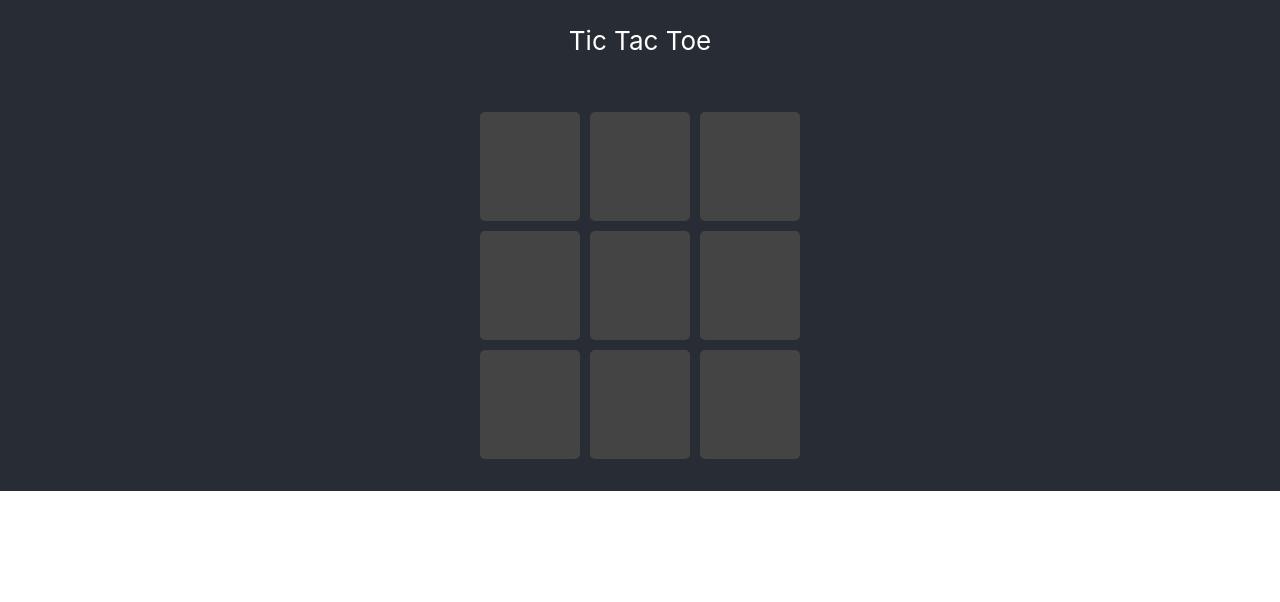
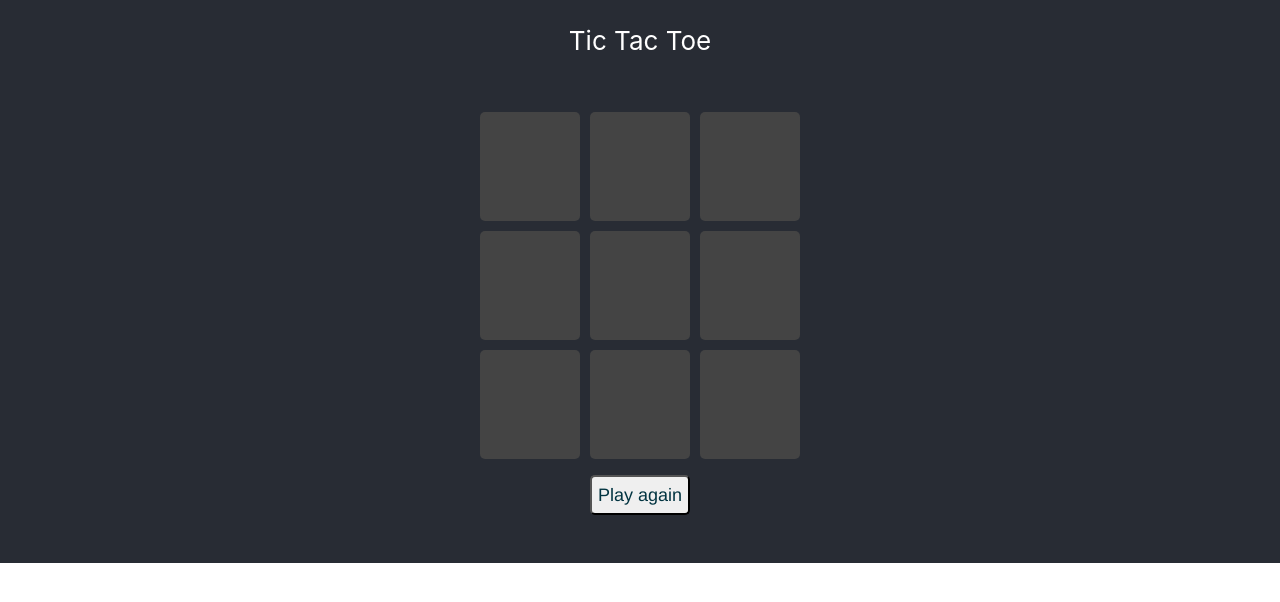
Before and after one commit to 0oooo/pairing, a React (Create React App) app in the folder my-first-game/: page / in a window 1280 px wide. Shown: the top 602 px of the page. Built offline with nearby package versions, Linux system fonts and the light colour scheme.

Commit message:
Add play again button

```diff
--- a/my-first-game/src/components/Board.js
+++ b/my-first-game/src/components/Board.js
@@ -3,6 +3,7 @@ import React, {
 } from 'react';
 import './Board.css';
 import Tile from './Tile.js';
+import Button from './Button.js';
 import uuid from 'react-uuid';
 
 const Board = (props) => {
@@ -64,6 +65,8 @@ const Board = (props) => {
 
     const diagonalsSet = new Set(["[0, 0]", "[0, 2]", "[1, 1]", "[2, 0]", "[2, 2]"]);
 
+    const winningMessage = "And the winner is player ";
+
     const drawGame = (coordinates) => {
         const newTiles = [...tiles];
         newTiles[coordinates.y][coordinates.x] = player;
@@ -108,11 +111,23 @@ const Board = (props) => {
     }
 
     const setWinner = () =>{
+        const winner = winningMessage + player;
         document.getElementById("winner").style.display = 'block';
-        document.getElementById("winner").innerHTML += " " + player;
+        document.getElementById("winner").innerHTML += winner;
     }
 
-    const handler = (coordinates) => {
+    const checkWinner = (coordinates) => {
+        if(rows[coordinates.y][player] === 2) return true
+
+        if(columns[coordinates.x][player] === 2) return true;
+
+        if(isDiagonal1(coordinates) && diagonals[0][player] === 2) return true;
+        if(isDiagonal2(coordinates) && diagonals[1][player] === 2) return true;
+
+        return false
+    }
+
+    const playHandler = (coordinates) => {
         if(play){
             if(!canPlay(coordinates)) return
             drawGame(coordinates);
@@ -130,15 +145,62 @@ const Board = (props) => {
         }
     }
 
-    const checkWinner = (coordinates) => {
-        if(rows[coordinates.y][player] === 2) return true
+    const buttonHandler = () => {
 
-        if(columns[coordinates.x][player] === 2) return true;
+        const newTiles = [
+            [null, null, null],
+            [null, null, null],
+            [null, null, null],
+        ];
+        setTiles(newTiles);
 
-        if(isDiagonal1(coordinates) && diagonals[0][player] === 2) return true;
-        if(isDiagonal2(coordinates) && diagonals[1][player] === 2) return true;
+        const newRows = {
+            0: {
+                X : 0,
+                O: 0,
+            },
+            1: {
+                X : 0,
+                O: 0,
+            },
+            2: {
+                X : 0,
+                O: 0,
+            }
+        };
+        setRows(newRows);
 
-        return false
+        const newColumns = {
+            0: {
+                X : 0,
+                O: 0,
+            },
+            1: {
+                X : 0,
+                O: 0,
+            },
+            2: {
+                X : 0,
+                O: 0,
+            }
+        };
+        setColumns(newColumns);
+
+        const newDiagonals = {
+            0: {
+                X : 0,
+                O: 0,
+            },
+            1: {
+                X : 0,
+                O: 0,
+            },
+        };
+        setDiagonals(newDiagonals);
+        setPlayer(players.x);
+        setPlay(true);
+        document.getElementById("winner").style.display = 'none';
+        document.getElementById("winner").innerHTML = '';
     }
 
     return (
@@ -146,13 +208,13 @@ const Board = (props) => {
             <div className="Board">
                 {tiles.map(
                     (row, y) => row.map(
-                        (tile, x) => (<Tile key={uuid()} handler={handler} coordinates={{x, y}} mark={tile}/>)
+                        (tile, x) => (<Tile key={uuid()} handler={playHandler} coordinates={{x, y}} mark={tile}/>)
                     )
                 )}
             </div>
             <div id="winner" className="Winner">
-                And the winner is player
             </div>
+            <Button message="Play again" handler={buttonHandler}/>
         </div>
     );
 }
--- /dev/null
+++ b/my-first-game/src/components/Button.css
@@ -0,0 +1,10 @@
+.Button{
+    min-width: 100px;
+    min-height: 40px;
+    font-size: 18px;
+    font-family: Helvetica;
+    color: rgb(2, 52, 65);
+    margin: 16px;
+    border-radius: 5px;
+    cursor: pointer;
+}
--- /dev/null
+++ b/my-first-game/src/components/Button.js
@@ -0,0 +1,17 @@
+import React from 'react';
+import './Button.css';
+
+const Button = (props) => {
+
+    const clickHandler = () => {
+        props.handler();
+    }
+
+    return (
+        <button onClick = {clickHandler} className="Button" >
+            {props.message? props.message : "Click me"}
+        </button>
+    );
+}
+
+export default Button;
```
